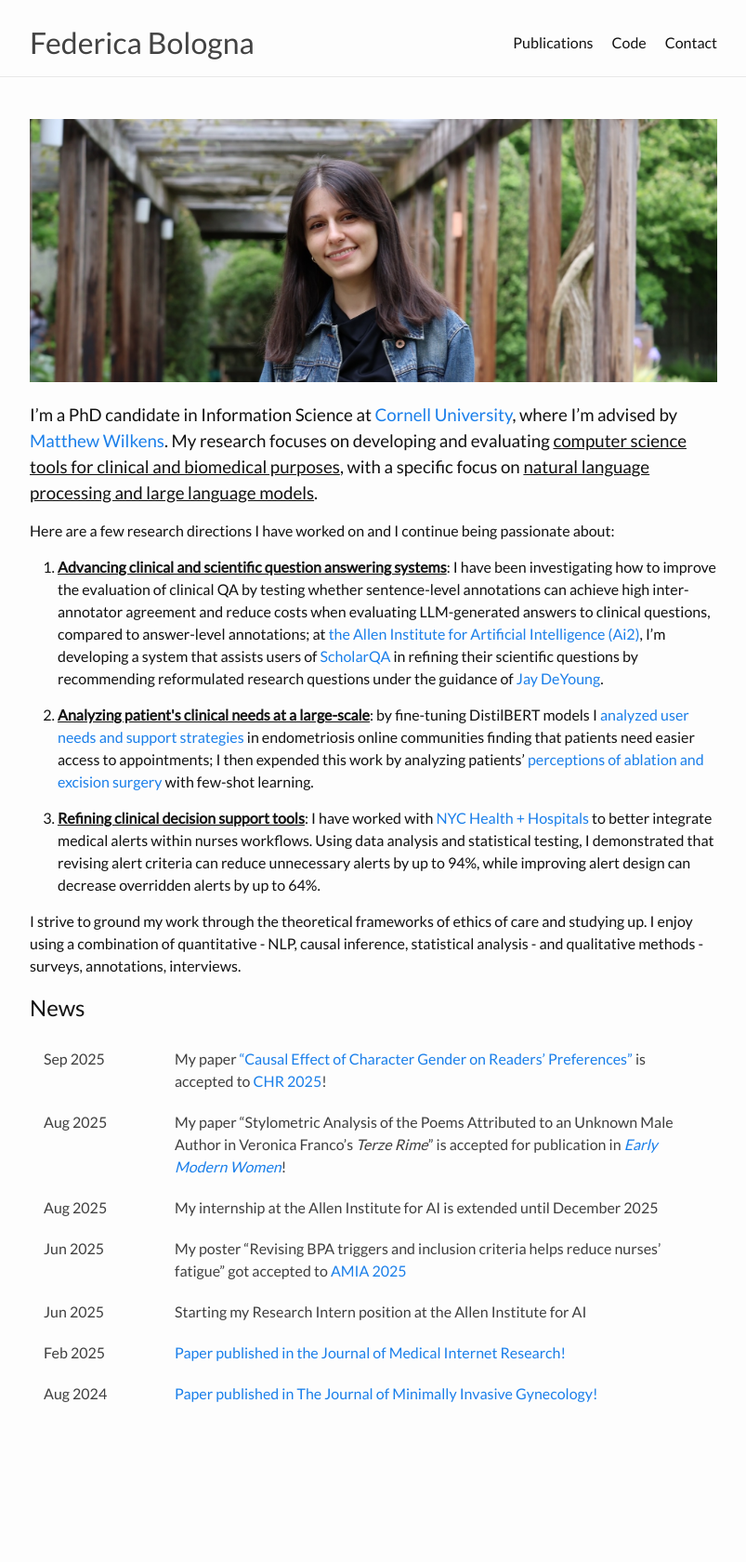
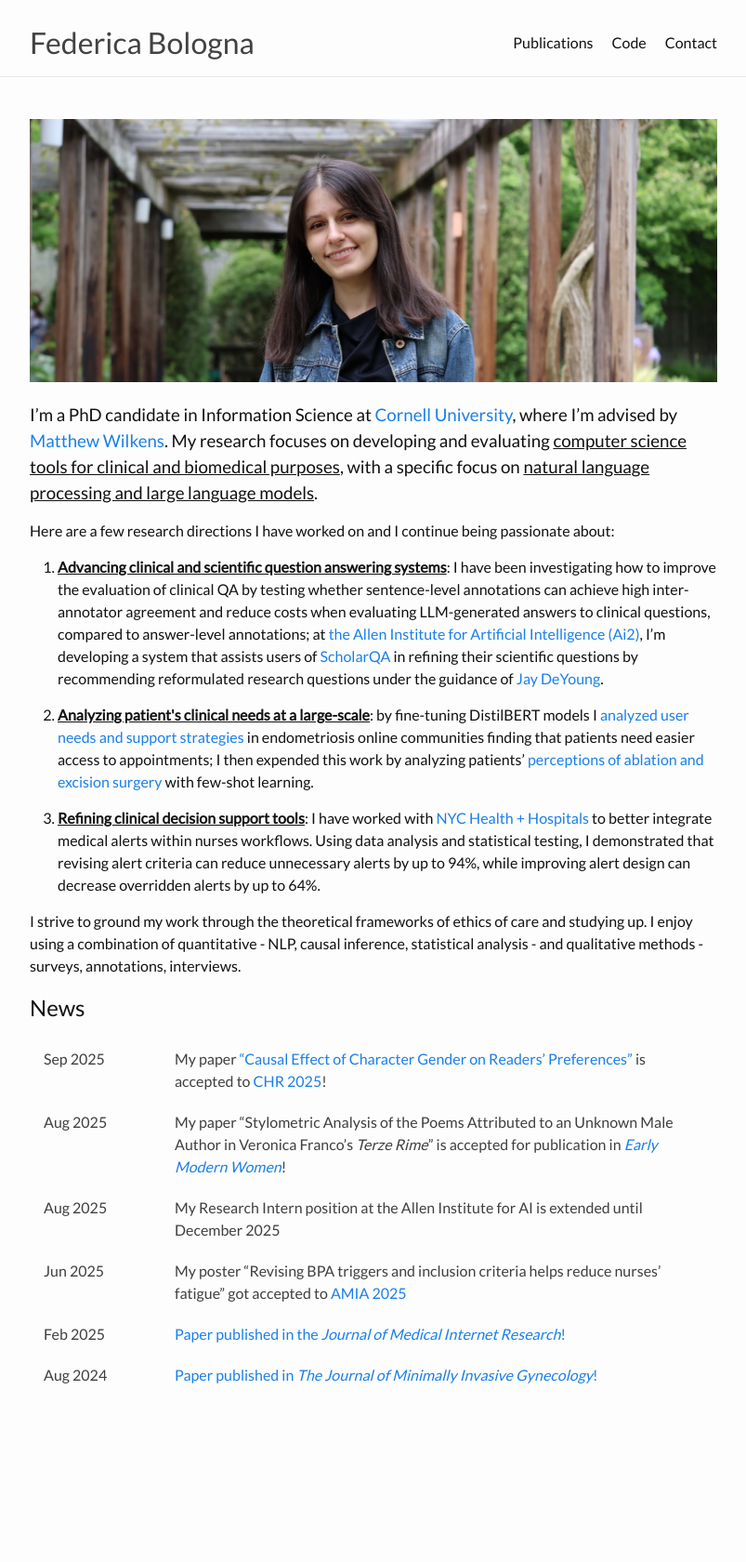
Before and after one commit to federicabologna/federicabologna.github.io, a Jekyll site: the page built from index.markdown, in a window 1280 px wide. Shown: the whole page at 93% size, without its empty margins (238-1041 px from the left). Built offline with Jekyll 4.4.1, drawn with Linux system fonts in a browser that asks for light colours.

Commit message:
tiny typos

```diff
--- a/index.markdown
+++ b/index.markdown
@@ -27,11 +27,10 @@ I strive to ground my work through the theoretical frameworks of ethics of care
 | ---- | --------- |
 | Sep 2025 | My paper ["Causal Effect of Character Gender on Readers' Preferences"](https://doi.org/10.31235/osf.io/ef9mj_v1) is accepted to [CHR 2025](https://2025.computational-humanities-research.org/)!
 | Aug 2025 | My paper "Stylometric Analysis of the Poems Attributed to an Unknown Male Author in Veronica Franco’s _Terze Rime_" is accepted for publication in [_Early Modern Women_](https://www.journals.uchicago.edu/toc/emw/current)!
-| Aug 2025 | My internship at the Allen Institute for AI is extended until December 2025
+| Aug 2025 | My Research Intern position at the Allen Institute for AI is extended until December 2025
 | Jun 2025 | My poster "Revising BPA triggers and inclusion criteria helps reduce nurses’ fatigue" got accepted to [AMIA 2025](https://amia.org/education-events/amia-2025-annual-symposium)
-| Jun 2025 | Starting my Research Intern position at the Allen Institute for AI
-| Feb 2025 | [Paper published in the Journal of Medical Internet Research!](https://doi.org/10.1101/2024.02.27.24303445)
-| Aug 2024 | [Paper published in The Journal of Minimally Invasive Gynecology!](https://doi.org/10.1016/j.jmig.2024.08.001)
+| Feb 2025 | [Paper published in the _Journal of Medical Internet Research_!](https://doi.org/10.1101/2024.02.27.24303445)
+| Aug 2024 | [Paper published in _The Journal of Minimally Invasive Gynecology_!](https://doi.org/10.1016/j.jmig.2024.08.001)
 
 <!-- ## Summary of my research
 At [the Allen Institute for Artificial Intelligence (Ai2)](https://allenai.org/), I’m developing a system that assists users of [ScholarQA](https://scholarqa.allen.ai/) with refining their scientific questions by recommending reformulated research questions under the guidance of [Jay DeYoung](https://scholar.google.com/citations?user=f8aP6RMAAAAJ&hl=en).
```
